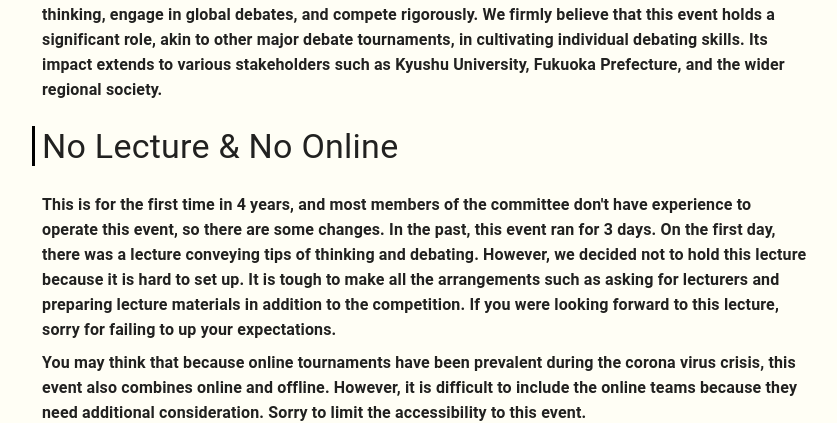
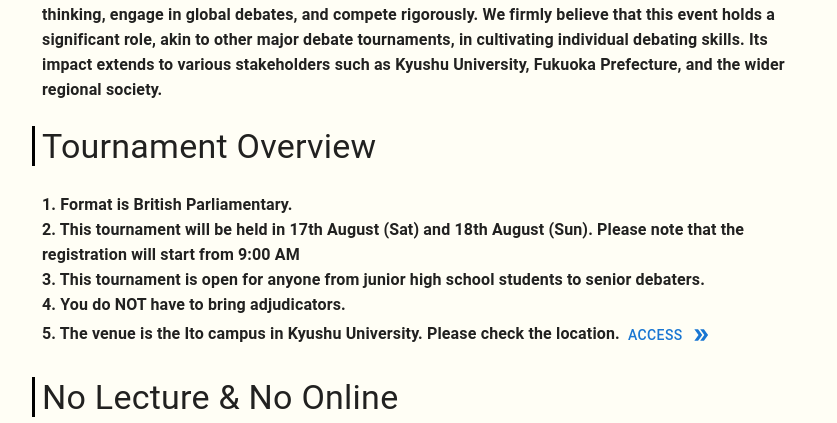
Before and after one commit to yupon-pro/qdo-site, a Next.js app: page /about in a window 1280 px wide. Shown: the part 1000-1423 px from the top of the page, without its empty margins (214-1051 px from the left). Built offline with nearby package versions, Linux system fonts and the light colour scheme.

Commit message:
update description of qdo.

```diff
--- a/src/app/about/page.tsx
+++ b/src/app/about/page.tsx
@@ -1,4 +1,5 @@
 import QDOGallery from "@/ui/About/QDOGallery";
+import ArrowButton from "@/ui/Component/CustomMui/ArrowButton";
 import BodySubtitle from "@/ui/Component/CustomMui/BodySubtitle";
 import BodyTypography from "@/ui/Component/CustomMui/BodyTypography";
 import { Box, Container, Stack, Typography } from "@mui/material";
@@ -73,6 +74,19 @@ export default function Home() {
             impact extends to various stakeholders such as Kyushu University, Fukuoka Prefecture, and the wider regional
             society.
           </BodyTypography>
+          <BodySubtitle boxSx={{ marginY: 3 }}>Tournament Overview</BodySubtitle>
+          <BodyTypography>
+            1. Format is British Parliamentary.
+            <br />
+            2. This tournament will be held in 17th August (Sat) and 18th August (Sun). Please note that the registration will start from 9:00 AM
+            <br />
+            3. This tournament is open for anyone from junior high school students to senior debaters.
+            <br />
+            4. You do NOT have to bring adjudicators.
+            <br />
+            5. The venue is the Ito campus in Kyushu University. Please check the location.
+            <ArrowButton url="/tournament/visit" text="Access" />
+          </BodyTypography>
           <BodySubtitle boxSx={{ marginY: 3 }}>No Lecture & No Online</BodySubtitle>
           <BodyTypography>
             This is for the first time in 4 years, and most members of the committee don{"'"}t have experience to
--- a/src/app/layout.tsx
+++ b/src/app/layout.tsx
@@ -22,7 +22,7 @@ export const metadata: Metadata = {
     siteName: "QDO 2024",
     title: "QDO 2024",
     description: description,
-    images: "https://kyushu-debate-open-2024.vercel.app/opengraph-image.png",
+    images: "/opengraph-image.png",
   },
 };
 
```
